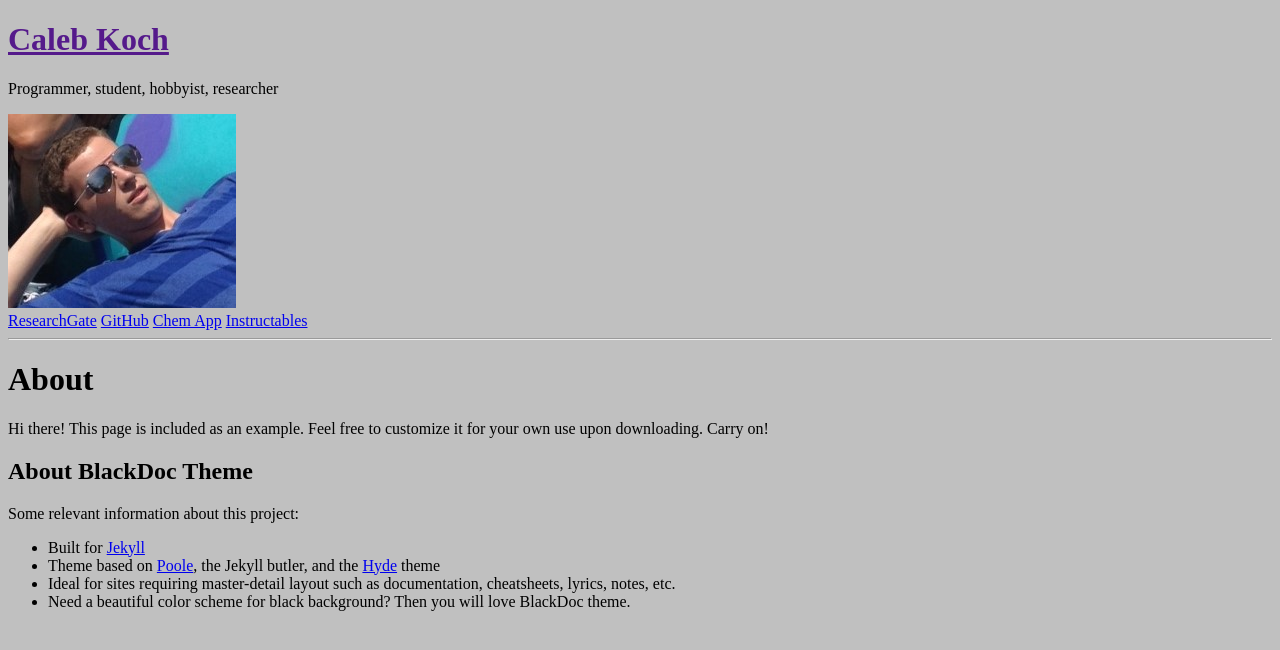
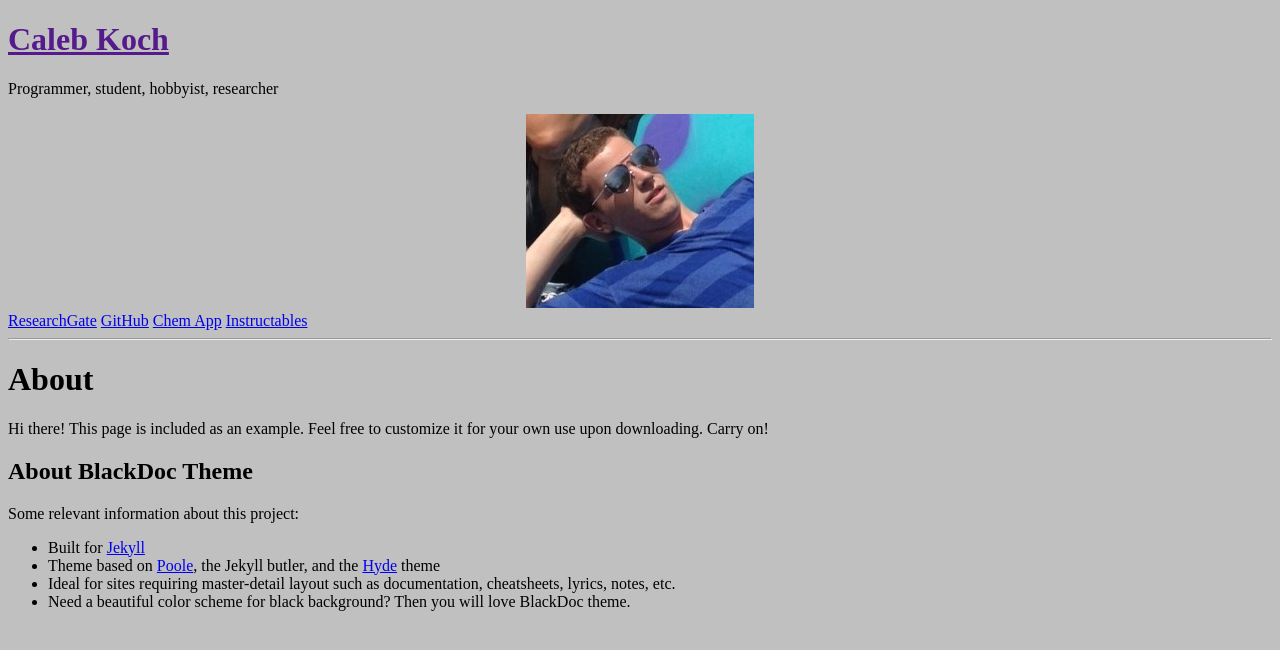
Before and after one commit to cakoch10/cakoch10.github.io, a Jekyll site: the page built from about.md, in a window 1280 px wide. Shown: the top 650 px of the page. Built offline with Jekyll 4.4.1, drawn with Linux system fonts in a browser that asks for light colours; Markdown is read by kramdown in place of the engine named in the settings.

Commit message:
Update sidebar.html

```diff
--- a/_includes/sidebar.html
+++ b/_includes/sidebar.html
@@ -8,7 +8,7 @@
       </h1>
       <p class="lead">{{ site.description }}</p>
     </div>
-    <img src="https://raw.githubusercontent.com/cakoch10/cakoch10.github.io/master/public/me.jpeg"/>
+    <div style="text-align: center"><img src="https://raw.githubusercontent.com/cakoch10/cakoch10.github.io/master/public/me.jpeg"/></div>
 
     <nav class="sidebar-nav">
       <a class="sidebar-nav-item" href="https://www.researchgate.net/profile/Caleb_Koch">ResearchGate</a>
```
